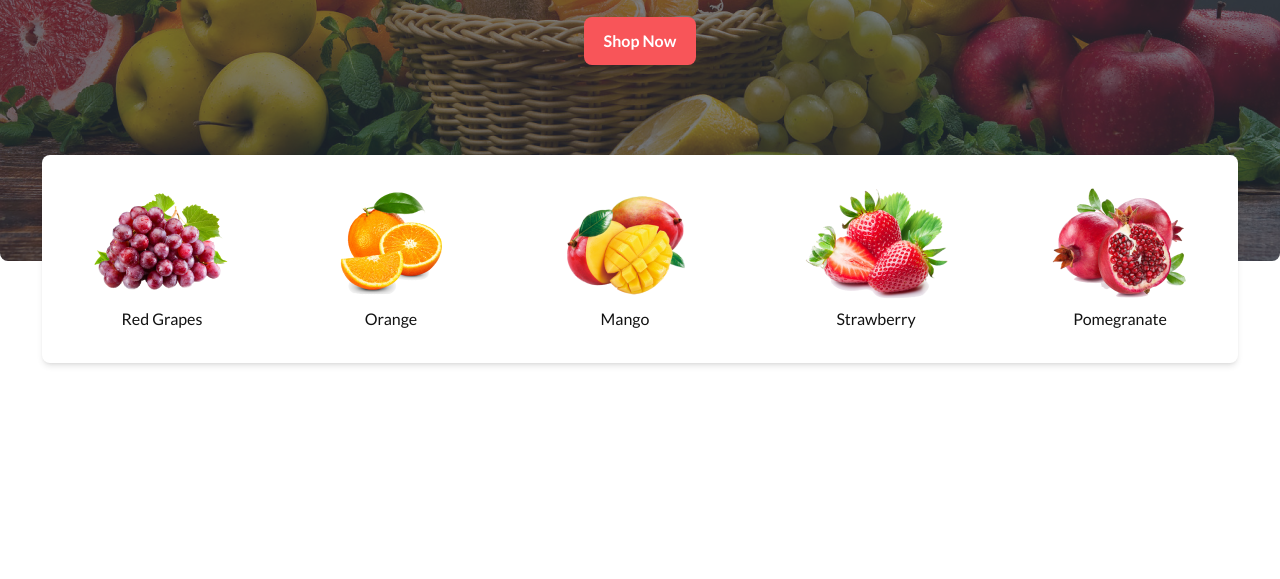
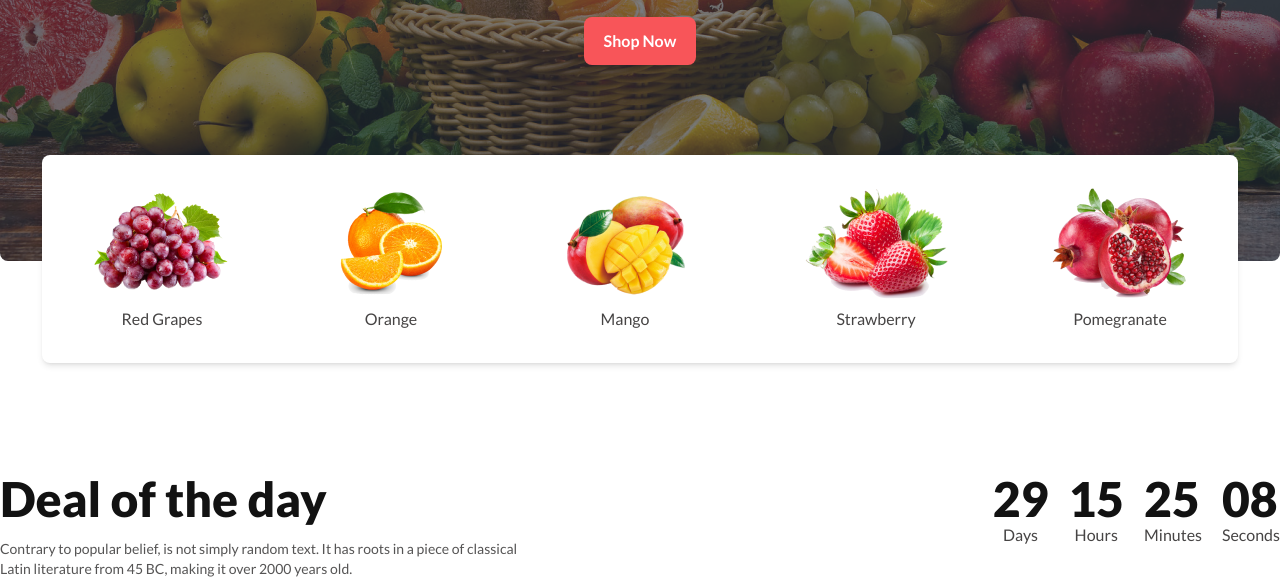
Before and after one commit to Md-Arman01/Assignment-3, a plain HTML site: page index.html in a window 1280 px wide. Shown: the part 479-1058 px from the top of the page. Before the commit the page ends 954 px from the top, so only its background shows below. Drawn offline with nearby package versions, Linux system fonts and the light colour scheme; grey boxes are pictures that could not be loaded.

Commit message:
added Deal of the day content

```diff
--- a/index.html
+++ b/index.html
@@ -69,7 +69,8 @@
         <!-- Search ber -->
         <div class="relative hidden md:block">
           <input type="text" placeholder="Search here " class="input rounded-3xl md:w-40 lg:w-80 md:h-10" />
-          <span class="absolute right-5 top-2"><i class="fa-solid fa-magnifying-glass" style="color: #000000;"></i></span>
+          <span class="absolute right-5 top-2"><i class="fa-solid fa-magnifying-glass"
+              style="color: #000000;"></i></span>
         </div>
       </div>
     </nav>
@@ -82,9 +83,12 @@
             <div class="hero-overlay bg-opacity-60"></div>
             <div class="hero-content text-center text-neutral-content">
               <div class="max-w-md">
-                <h1 class="mb-2 lg:mb-5 text-3xl lg:text-5xl text-[#FFF] font-extrabold">Exotic tastes at your doorstep</h1>
-                <p class="mb-5 text-sm lg:text-base text-[#FFF] font-medium">We supply highly quality organic products</p>
-                <button class="bg-[#F85559] border-none text-[#FFF] px-5 py-3 rounded-lg font-semibold">Shop Now</button>
+                <h1 class="mb-2 lg:mb-5 text-3xl lg:text-5xl text-[#FFF] font-extrabold">Exotic tastes at your doorstep
+                </h1>
+                <p class="mb-5 text-sm lg:text-base text-[#FFF] font-medium">We supply highly quality organic products
+                </p>
+                <button class="bg-[#F85559] border-none text-[#FFF] px-5 py-3 rounded-lg font-semibold">Shop
+                  Now</button>
               </div>
             </div>
           </div>
@@ -100,9 +104,12 @@
             <div class="hero-overlay bg-opacity-60"></div>
             <div class="hero-content text-center text-neutral-content">
               <div class="max-w-md">
-                <h1 class="mb-2 lg:mb-5 text-3xl lg:text-5xl text-[#FFF] font-extrabold">Exotic tastes at your doorstep</h1>
-                <p class="mb-5 text-sm lg:text-base text-[#FFF] font-medium">We supply highly quality organic products</p>
-                <button class="bg-[#F85559] border-none text-[#FFF] px-5 py-3 rounded-lg font-semibold">Shop Now</button>
+                <h1 class="mb-2 lg:mb-5 text-3xl lg:text-5xl text-[#FFF] font-extrabold">Exotic tastes at your doorstep
+                </h1>
+                <p class="mb-5 text-sm lg:text-base text-[#FFF] font-medium">We supply highly quality organic products
+                </p>
+                <button class="bg-[#F85559] border-none text-[#FFF] px-5 py-3 rounded-lg font-semibold">Shop
+                  Now</button>
               </div>
             </div>
           </div>
@@ -118,9 +125,12 @@
             <div class="hero-overlay bg-opacity-60"></div>
             <div class="hero-content text-center text-neutral-content">
               <div class="max-w-md">
-                <h1 class="mb-2 lg:mb-5 text-3xl lg:text-5xl text-[#FFF] font-extrabold">Exotic tastes at your doorstep</h1>
-                <p class="mb-5 text-sm lg:text-base text-[#FFF] font-medium">We supply highly quality organic products</p>
-                <button class="bg-[#F85559] border-none text-[#FFF] px-5 py-3 rounded-lg font-semibold">Shop Now</button>
+                <h1 class="mb-2 lg:mb-5 text-3xl lg:text-5xl text-[#FFF] font-extrabold">Exotic tastes at your doorstep
+                </h1>
+                <p class="mb-5 text-sm lg:text-base text-[#FFF] font-medium">We supply highly quality organic products
+                </p>
+                <button class="bg-[#F85559] border-none text-[#FFF] px-5 py-3 rounded-lg font-semibold">Shop
+                  Now</button>
               </div>
             </div>
           </div>
@@ -136,9 +146,12 @@
             <div class="hero-overlay bg-opacity-60"></div>
             <div class="hero-content text-center text-neutral-content">
               <div class="max-w-md">
-                <h1 class="mb-2 lg:mb-5 text-3xl lg:text-5xl text-[#FFF] font-extrabold">Exotic tastes at your doorstep</h1>
-                <p class="mb-5 text-sm lg:text-base text-[#FFF] font-medium">We supply highly quality organic products</p>
-                <button class="bg-[#F85559] border-none text-[#FFF] px-5 py-3 rounded-lg font-semibold">Shop Now</button>
+                <h1 class="mb-2 lg:mb-5 text-3xl lg:text-5xl text-[#FFF] font-extrabold">Exotic tastes at your doorstep
+                </h1>
+                <p class="mb-5 text-sm lg:text-base text-[#FFF] font-medium">We supply highly quality organic products
+                </p>
+                <button class="bg-[#F85559] border-none text-[#FFF] px-5 py-3 rounded-lg font-semibold">Shop
+                  Now</button>
               </div>
             </div>
           </div>
@@ -153,32 +166,83 @@
     </section>
     <!-- bonus section -->
     <section class="container md:w-[600px]  lg:w-[1196px]  mx-auto hidden md:block">
-      <div class="relative md:-top-20 lg:-top-28 flex justify-between md:px-7 lg:px-12 md:py-4 lg:py-8 shadow-md bg-[#FFF] rounded-lg">
+      <div
+        class="relative md:-top-20 lg:-top-28 flex justify-between md:px-7 lg:px-12 md:py-4 lg:py-8 shadow-md bg-[#FFF] rounded-lg">
         <div>
           <img src="images/fruit1.png" alt="">
-          <h3 class="text-[#121212] font-medium text-center mt-2">Red Grapes</h3>
+          <h3 class="text-[#464444] font-medium text-center mt-2">Red Grapes</h3>
         </div>
         <div>
           <img src="images/fruit2.png" alt="">
-          <h3 class="text-[#121212] font-medium text-center mt-2">Orange</h3>
+          <h3 class="text-[#464444] font-medium text-center mt-2">Orange</h3>
         </div>
         <div>
           <img src="images/fruit3.png" alt="">
-          <h3 class="text-[#121212] font-medium text-center mt-2">Mango</h3>
+          <h3 class="text-[#464444] font-medium text-center mt-2">Mango</h3>
         </div>
         <div>
           <img src="images/fruit4.png" alt="">
-          <h3 class="text-[#121212] font-medium text-center mt-2">Strawberry</h3>
+          <h3 class="text-[#464444] font-medium text-center mt-2">Strawberry</h3>
         </div>
         <div>
           <img src="images/fruit5.png" alt="">
-          <h3 class="text-[#121212] font-medium text-center mt-2">Pomegranate</h3>
+          <h3 class="text-[#464444] font-medium text-center mt-2">Pomegranate</h3>
         </div>
       </div>
     </section>
   </header>
+  <!-- main section -->
+  <main>
+    <!-- Deal of the day section -->
+    <section>
+      <div class="container mx-auto">
+        <!-- content -->
+        <div class="flex justify-between">
+          <div>
+            <h1 class="text-[#121212] text-5xl font-extrabold">Deal of the day</h1>
+            <p class="text-[#555454] text-sm font-medium mt-4 space-y-2">
+              Contrary to popular belief, is not simply random text. It has roots in a piece of classical <br>
+              Latin literature from 45 BC, making it over 2000 years old.</p>
+          </div>
+          <div>
+            <div class="grid grid-flow-col gap-5 text-center auto-cols-max">
+              <div class="flex flex-col">
+                <span class="countdown text-[#121212] font-extrabold text-5xl">
+                  <span style="--value:29;"></span>
+                </span>
+                <span class="text-[#464444] font-medium">Days</span>
 
-  <main>
+              </div>
+              <div class="flex flex-col">
+                <span class="countdown text-[#121212] font-extrabold text-5xl">
+                  <span style="--value:15;"></span>
+                </span>
+                <span class="text-[#464444] font-medium">Hours</span>
+
+              </div>
+              <div class="flex flex-col">
+                <span class="countdown text-[#121212] font-extrabold text-5xl">
+                  <span style="--value:25;"></span>
+                </span>
+                <span class="text-[#464444] font-medium">Minutes</span>
+
+              </div>
+              <div class="flex flex-col">
+                <span class="countdown text-[#121212] font-extrabold text-5xl">
+                  <span style="--value:08;"></span>
+                </span>
+                <span class="text-[#464444] font-medium">Seconds</span>
+
+              </div>
+            </div>
+          </div>
+        </div>
+        <!-- cards -->
+        <div>
+
+        </div>
+      </div>
+    </section>
 
   </main>
   <footer>
```
